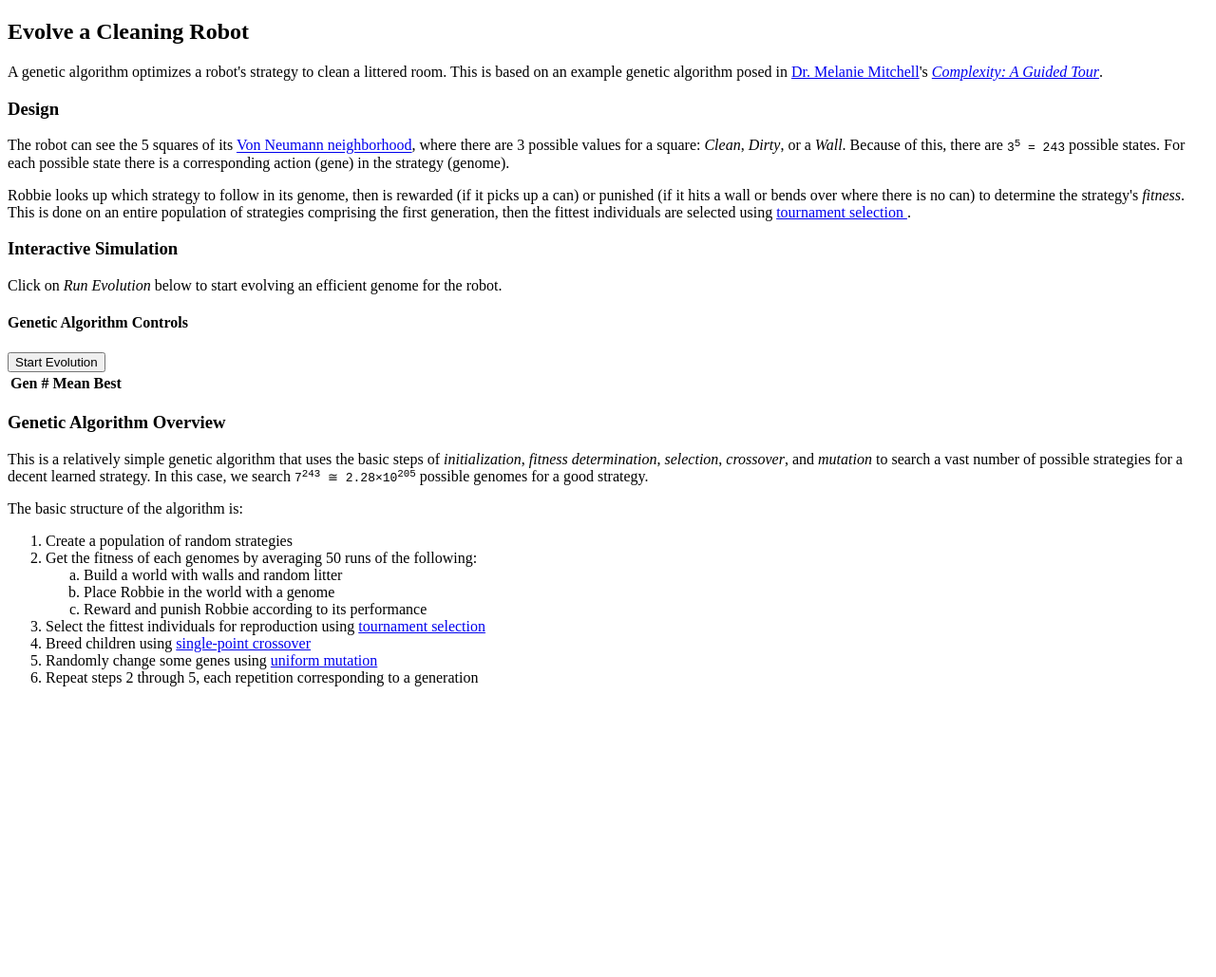
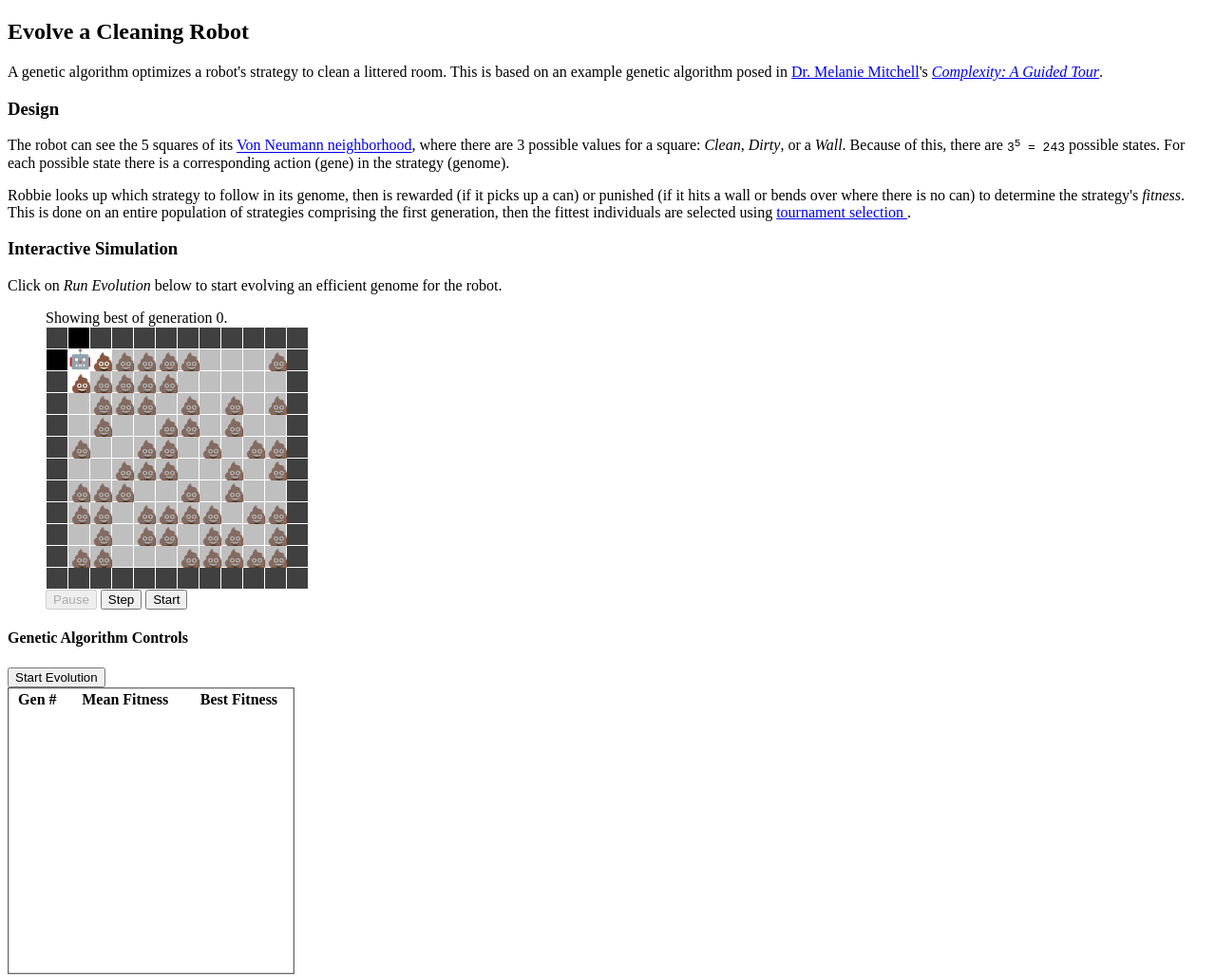
Before and after one commit to bendman/robot-ga, a website built with webpack: page index.html in a window 1280 px wide. Shown: the top 1029 px of the page at 95% size. Before the commit the page ends 800 px from the top, so only its background shows below. Built offline with nearby package versions, Linux system fonts and the light colour scheme; files whose address does not match are found by name.

Commit message:
add preview of fitness simulation
closes #1

```diff
--- a/index.html
+++ b/index.html
@@ -9,7 +9,7 @@
 </head>
 <body>
 
-  <article className="ga-robot">
+  <article class="ga-robot">
     <h2>Evolve a Cleaning Robot</h2>
 
     <p>
@@ -29,35 +29,27 @@
     <section>
       <h3>Interactive Simulation</h3>
       <p>Click on <em>Run Evolution</em> below to start evolving an efficient genome for the robot.</p>
-      <div className="columns-wrapper">
+      <div class="columns-wrapper">
+        <!-- Fitness Simulation Preview -->
+        <figure id="simulation_preview"></figure>
+
         <!-- {/* GA Controls */} -->
         <section>
           <h4>Genetic Algorithm Controls</h4>
           <button id="toggle_button">Start Evolution</button>
-          <div className="logs">
+          <div class="logs">
             <table>
               <thead>
                 <tr>
                   <th>Gen #</th>
-                  <th>Mean</th>
-                  <th>Best</th>
+                  <th>Mean Fitness</th>
+                  <th>Best Fitness</th>
                 </tr>
               </thead>
-              <tbody id="output_table">
-                <!-- {this.state.logs.map((gen, i) => (
-                <tr key={i}>
-                  <td>{gen.number}</td>
-                  <td>{gen.mean}</td>
-                  <td>{gen.best}</td>
-                </tr>
-                ))} -->
-              </tbody>
+              <tbody id="output_table"></tbody>
             </table>
           </div>
         </section>
-
-        <!-- Fitness Simulation Preview -->
-        <!-- <FitnessPreview individual={this.state.best} /> -->
       </div>
     </section>
 
--- a/main.css
+++ b/main.css
@@ -1,3 +1,65 @@
+.logs {
+  height: 300px;
+  overflow: auto;
+  max-width: 300px;
+  border: 1px solid rgba(0, 0, 0, 0.6);
+  box-shadow: inset 0 0 2px rgba(0, 0, 0, 0.6);
+}
+
+.logs table {
+  width: 100%;
+}
+
+.logs td {
+  text-align: right;
+}
+
 .new-best {
-  background: limegreen;
+  background: lightgreen;
 }
+
+.sim__render__map {
+  border-spacing: 1px;
+}
+
+.cell {
+  justify-content: center;
+  align-items: center;
+  position: relative;
+  background-color: white;
+  height: 20px;
+  width: 20px;
+  line-height: 20px;
+}
+
+.cell::before, .cell::after {
+  position: absolute;
+  display: block;
+  top: 0;
+  bottom: 0;
+  left: 0;
+  right: 0;
+  font-size: 20px;
+  text-align: center;
+}
+
+.cell:not(.cell--visible)::after {
+  content: ' ';
+  background: gray;
+  opacity: 0.5;
+  position: absolute;
+  z-index: 3;
+}
+
+.cell--wall, .cell--wall.cell--visible {
+  background-color: black;
+}
+
+.cell--can::before {
+  content: '💩';
+  transform: translate(0.1em, 0.2em);
+}
+
+.cell--robot::after {
+  content: '🤖';
+}
--- a/src/index.js
+++ b/src/index.js
@@ -1,5 +1,7 @@
+import Simulation from './model/simulation';
+
+
 class Model extends EventTarget {
-
   /**
    * Setup the Model, binding callbacks and setting parameters
    * @param {HTMLElement} tableElement output data table
@@ -7,9 +9,14 @@ class Model extends EventTarget {
   constructor(tableElement) {
     super();
     this.onGenerationReceived = this.onGenerationReceived.bind(this);
+    this._generations = [];
 
     this.tableElement = tableElement;
     this.worker = new Worker('./dist/worker.js');
+  }
+
+  getGeneration(genIndex) {
+    return this._generations[genIndex];
   }
 
   start() {
@@ -27,28 +34,40 @@ class Model extends EventTarget {
   }
 
   onGenerationReceived(message) {
-    const individual = message.data.bestIndividual;
-    const genMean = message.data.meanFitness;
+    const { bestIndividual, meanFitness: genMean } = message.data;
+    const isRunningBest = !this.best || bestIndividual.fitness > this.best.fitness;
 
-    this.dispatchEvent(new CustomEvent('generation', { detail: {
-      newBest: !this.best || individual.fitness > this.best.fitness,
-      runningBest: this.best,
-      best: individual,
-      mean: genMean,
-    }}));
+    this._generations.push({
+      meanFitness: genMean,
+      bestIndividual,
+      isRunningBest,
+    });
 
-    if (!this.best || individual.fitness > this.best.fitness) {
-      this.best = individual;
-      this.dispatchEvent(new CustomEvent('best', { detail: {
-        individual,
-        genMean,
-      }}));
+    this.dispatchEvent(new CustomEvent('generation', {
+      detail: {
+        isRunningBest,
+        runningBest: this.best,
+        best: bestIndividual,
+        mean: genMean,
+      },
+    }));
+
+    if (isRunningBest) {
+      this.best = bestIndividual;
+      this.dispatchEvent(new CustomEvent('best', {
+        detail: { bestIndividual, genMean },
+      }));
     }
   }
-
 }
 
 const model = new Model(document.getElementById('output_table'));
+
+//
+// Simulation Preview
+//
+const previewTgt = document.getElementById('simulation_preview');
+const simulation = new Simulation(previewTgt);
 
 //
 // Toggling GA
@@ -71,19 +90,17 @@ toggler.addEventListener('click', () => {
 const output = document.getElementById('output_table');
 
 model.addEventListener('generation', (event) => {
-  const { best, mean, newBest } = event.detail;
-  console.log('new best!', best, best.fitness, mean);
-  const newRow = document.createElement('tr');
-  if (newBest) {
-    newRow.classList.add('new-best');
+  const { best, mean, isRunningBest } = event.detail;
+  if (isRunningBest) {
+    simulation.set(best);
   }
-  newRow.innerHTML = `
-    <td>${best.generation}</td>
-    <td>${mean.toFixed(2)}</td>
-    <td>${best.fitness.toFixed(2)}</td>
-  `;
-
-  output.appendChild(newRow);
+  output.insertAdjacentHTML('afterbegin', `
+    <tr class="${isRunningBest ? 'new-best' : ''}" data-gen="${best.generation}">
+      <td>${best.generation}</td>
+      <td>${mean.toFixed(2)}</td>
+      <td>${best.fitness.toFixed(2)}</td>
+    </tr>
+  `);
 });
 
 window.model = model;
--- a/src/model/fitness.js
+++ b/src/model/fitness.js
@@ -32,21 +32,23 @@ const getSensedState = (floorMap, x, y) => (
 );
 
 export const fitnessStep = (floorMap, individual, x, y) => {
-  let state = getSensedState(floorMap, x, y);
+  const state = getSensedState(floorMap, x, y);
   let action = individual.genome[state];
   let fitness = 0;
 
   if (action === StayPut) {
     return [x, y, fitness];
-  } else if (action === BendOver) {
+  }
+  if (action === BendOver) {
     if (floorMap[y][x] === CAN) {
       floorMap[y][x] = EMPTY;
       fitness += 10;
     } else {
       fitness--;
     }
-    return [x, y, fitness]
-  } else if (action === MoveRandom) {
+    return [x, y, fitness];
+  }
+  if (action === MoveRandom) {
     action = randomMove();
   }
 
--- /dev/null
+++ b/src/model/simulation.js
@@ -0,0 +1,159 @@
+import {
+  createWorld,
+  cloneWorld,
+  CAN,
+  WALL,
+} from './world';
+import { fitnessStep } from './fitness';
+import { createIndividual } from './individual';
+
+const PREVIEW_WORLD = createWorld();
+
+const sleep = async ms => new Promise(resolve => setTimeout(resolve, ms));
+
+/**
+ * Check if a point is within the Von Neumann neighborhood of another
+ * @param {Number} x center x
+ * @param {Number} y center y
+ * @param {Number} tgtX target x
+ * @param {Number} tgtY target y
+ */
+const isNeighbor = (x, y, tgtX, tgtY) => (
+  (Math.abs(x - tgtX) <= 1 && y === tgtY)
+  || (Math.abs(y - tgtY) <= 1 && x === tgtX)
+);
+
+const FRAME_TIME = 200;
+
+class Simulation {
+  /**
+   * Construct a Simulation instance
+   * @param {HTMLElement} simulationTgt The element in which the preview is drawn
+   */
+  constructor(simulationTgt, genome = createIndividual()) {
+    // Setup
+    this._genome = genome;
+    this._element = simulationTgt;
+    this._stepNum = 0;
+    this._isPlaying = false;
+    this.pause = this.pause.bind(this);
+    this.step = this.step.bind(this);
+    this.play = this.play.bind(this);
+
+    // Create internal DOM
+    this._element.innerHTML = `
+      <header>
+        Showing best of generation <span class="sim__gen"></span>.
+      </header>
+      <div class="sim__render"></div>
+      <footer>
+        <button class="sim__pause">Pause</button>
+        <button class="sim__step">Step</button>
+        <button class="sim__play">Start</button>
+      </footer>
+    `;
+    this._genDisplay = this._element.querySelector('.sim__gen');
+    this._renderView = this._element.querySelector('.sim__render');
+    this._pauseButton = this._element.querySelector('.sim__pause');
+    this._stepButton = this._element.querySelector('.sim__step');
+    this._playButton = this._element.querySelector('.sim__play');
+    this._setup();
+    this._updateButtons();
+
+    // Bind events
+    this._pauseButton.addEventListener('click', this.pause);
+    this._stepButton.addEventListener('click', this.step);
+    this._playButton.addEventListener('click', this.play);
+  }
+
+  _updateButtons() {
+    this._playButton.disabled = this._isPlaying;
+    this._pauseButton.disabled = !this._isPlaying;
+  }
+
+  _setup() {
+    this._stepNum = 0;
+    this._world = cloneWorld(PREVIEW_WORLD);
+    this._position = [1, 1];
+    this._fitness = 0;
+    this._genDisplay.innerHTML = this._genome.generation;
+    this._renderFrame();
+  }
+
+  /**
+   * Render the current state as a frame
+   */
+  _renderFrame() {
+    const [xPos, yPos] = this._position;
+
+    const worldRender = `
+      <table class="sim__render__map">
+        ${this._world.map((row, y) => `
+          <tr>
+            ${row.map((cell, x) => `
+              <td class="cell
+                ${x === xPos && y === yPos ? 'cell--robot' : ''}
+                ${isNeighbor(xPos, yPos, x, y) ? 'cell--visible' : ''}
+                ${cell === WALL ? 'cell--wall' : ''}
+                ${cell === CAN ? 'cell--can' : ''}
+              "></td>
+            `).join('')}
+          </tr>
+        `).join('')}
+      </table>
+    `;
+    this._renderView.innerHTML = worldRender;
+  }
+
+  /**
+   * Set the simulation to run a new individual
+   * @param {Individual} individual
+   */
+  set(genome) {
+    this.pause();
+    this._genome = genome;
+    this._setup();
+  }
+
+  /**
+   * Start the animation loop
+   */
+  async play() {
+    this._isPlaying = true;
+    this._updateButtons();
+
+    while (this._isPlaying && this._stepNum <= 200) {
+      this.step();
+      // eslint-disable-next-line no-await-in-loop
+      await sleep(FRAME_TIME);
+    }
+
+    this._isPlaying = false;
+  }
+
+  /**
+   * Pause the current animation
+   */
+  pause() {
+    this._isPlaying = false;
+    this._updateButtons();
+  }
+
+  /**
+   * Perform one frame of animation
+   */
+  step() {
+    if (this._stepNum === 0) {
+      this._setup();
+    }
+    this._stepNum += 1;
+
+    const [xPos, yPos, fitnessDelta] = fitnessStep(this._world, this._genome, ...this._position);
+    this._position = [xPos, yPos];
+    this._fitness += fitnessDelta;
+
+    this._renderFrame();
+  }
+}
+
+export default Simulation;
--- a/src/model/world.js
+++ b/src/model/world.js
@@ -19,6 +19,6 @@ export const createWorld = () => {
     world.push(row);
   }
   return world;
-}
+};
 
-export const cloneWorld = (world) => world.slice().map(row => row.slice());
+export const cloneWorld = world => world.slice().map(row => row.slice());
```
